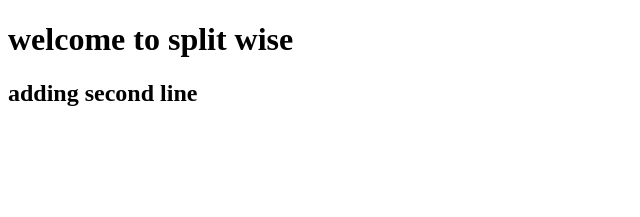
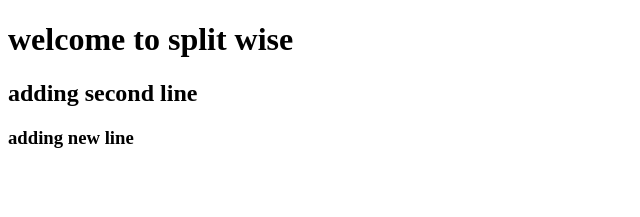
Before and after one commit to syedaslam/split-wise, an Angular app: page / in a window 1280 px wide. Shown: the top 217 px of the page, without its empty margins (0-640 px from the left). Built offline with nearby package versions, Linux system fonts and the light colour scheme.

Commit message:
added one more line

```diff
--- a/src/app/app.component.html
+++ b/src/app/app.component.html
@@ -1,3 +1,5 @@
 <h1>welcome to split wise</h1>
 
 <h2>adding second line</h2>
+
+<h3>adding new line</h3>
```
